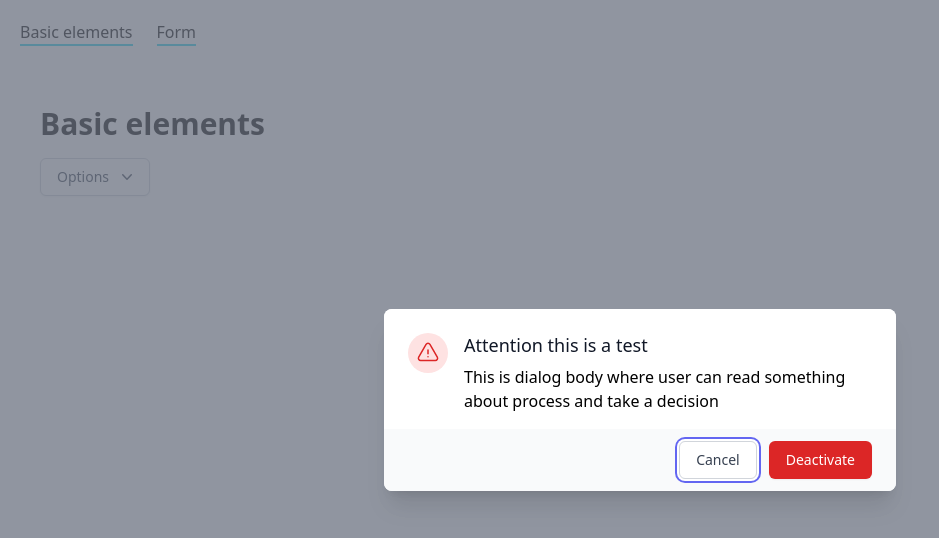
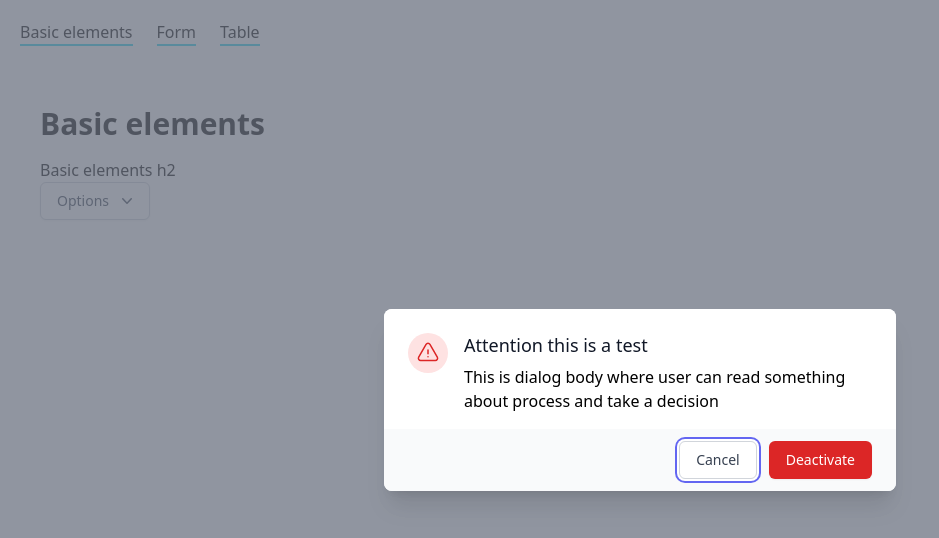
Before and after one commit to pix303/nextjs-tailwindui-trial-app, a Next.js app: page /basic-elements in a window 1280 px wide. Shown: the top 538 px of the page, without its empty margins (0-939 px from the left). Built offline with nearby package versions, Linux system fonts and the light colour scheme; a web font is replaced by a local one.

Commit message:
Add page example

```diff
--- a/app/basic-elements/page.tsx
+++ b/app/basic-elements/page.tsx
@@ -1,16 +1,22 @@
+'use client'
+
+import { useState } from "react";
 import Dropdown from "../../components/elements/Dropdown";
 import ModalDialog from "../../components/elements/ModalDialog";
-import Dialog from "../../components/elements/ModalDialog";
 
 export default function BasicElements() {
+
+    // const [modalIsOpen, setModalIsOpen] = useState(false);
+
     return (
         <section>
             <h1>Basic elements</h1>
+            <h2>Basic elements h2</h2>
             <div >
                 <Dropdown />
             </div>
             <div >
-                <ModalDialog title="Attention this is a test">
+                <ModalDialog title="Attention this is a test" show={true}>
                     <p>This is dialog body where user can read something about process and take a decision</p>
                 </ModalDialog>
             </div>
--- a/app/form/page.tsx
+++ b/app/form/page.tsx
@@ -1,4 +1,4 @@
-export default function BasicElements() {
+export default function FormPage() {
     return (
         <section>
             <p>to do form</p>
--- /dev/null
+++ b/app/table/page.tsx
@@ -0,0 +1,7 @@
+export default function TablePage() {
+    return (
+        <section className="font-sans">
+            <p>to do table</p>
+        </section>
+    )
+}
--- a/components/elements/ModalDialog.tsx
+++ b/components/elements/ModalDialog.tsx
@@ -12,11 +12,12 @@ export type ModalDialogButtonProps = {
 export type ModalDialogProps = {
     title: string;
     children: ReactNode
+    show: boolean;
     buttons?: ModalDialogButtonProps[]
 }
 
-export default function ModalDialog({ title, children }: ModalDialogProps) {
-    const [open, setOpen] = useState(true)
+export default function ModalDialog({ title, children, show }: ModalDialogProps) {
+    const [open, setOpen] = useState(show)
 
     const cancelButtonRef = useRef(null)
 
--- a/components/header/header.tsx
+++ b/components/header/header.tsx
@@ -6,6 +6,7 @@ export default function Header() {
         <ul className={styles.menu}>
             <li><Link href={"/basic-elements"}>Basic elements</Link></li>
             <li><Link href={"/form"}>Form</Link></li>
+            <li><Link href={"/table"}>Table</Link></li>
         </ul>
     )
 }
```
